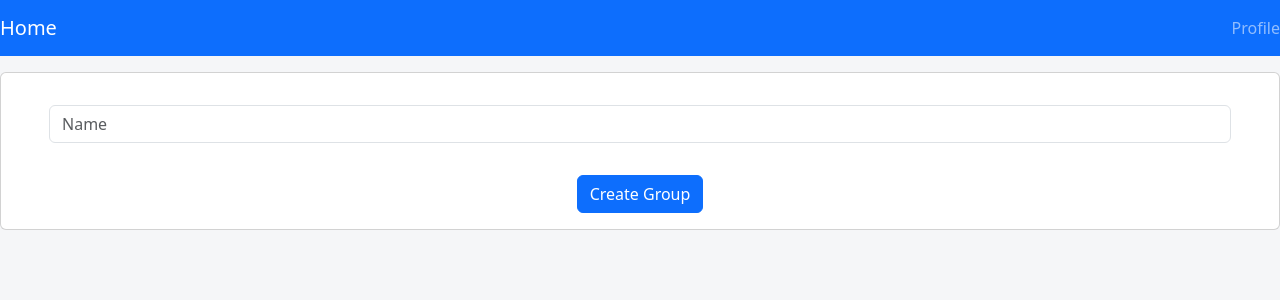
After one commit to meronogbai/group-payments, a Rails app: page /groups/new in a window 1280 px wide. The commit adds this page. Shown: the top 300 px of the page. Run offline with Rails 7, Linux system fonts and the light colour scheme; the visitor is signed in with stand-in values (Sample User, id 1); style sheets or scripts are compiled from the project's sources; some libraries are stand-ins or nearby versions.

Commit message:
Add group views

```diff
--- a/app/controllers/groups_controller.rb
+++ b/app/controllers/groups_controller.rb
@@ -2,7 +2,7 @@ class GroupsController < ApplicationController
   before_action :logged_in_or_back
 
   def index
-    @groups = Group.where('user_id=?', current_user.id)
+    @groups = Group.includes(:user).all
   end
 
   def new
--- /dev/null
+++ b/app/views/groups/index.html.erb
@@ -0,0 +1,5 @@
+<%= render 'layouts/header'%>
+<%= render @groups %>
+<div class="bg-success py-3 fixed-bottom">
+  <%= link_to 'New Group', new_group_path, type: "button", class: "btn btn-outline-light w-75 mx-auto d-block"%>
+</div>
--- /dev/null
+++ b/app/views/groups/new.html.erb
@@ -0,0 +1,11 @@
+<%= render 'layouts/header'%>
+<div class="card my-3 text-center">
+  <div class="card-body px-5">
+    <%= form_with model: @group, local: true do |f| %>
+      <div class="md-form my-3">
+        <%= f.text_field :name, class: 'form-control', placeholder: 'Name'%>
+      </div>
+      <%= f.submit 'Create Group', class: 'btn btn-primary mt-3' %>
+    <% end %>
+  </div>
+</div>
--- a/app/views/users/show.html.erb
+++ b/app/views/users/show.html.erb
@@ -3,6 +3,6 @@
   <ul class="list-group my-5">
     <li class="list-group-item bg-primary"><i class="fas mr-3 fa-globe"></i> <%= link_to "All my payments", payments_path, class: 'text-white' %></li>
     <li class="list-group-item bg-primary"><i class="fas mr-3 fa-map-marker-alt"></i> <%= link_to 'All my external payments', '#', class: 'text-white' %></li>
-    <li class="list-group-item bg-primary"><i class="fas mr-3 fa-user-friends"></i> <%= link_to 'All groups', '#', class: 'text-white' %></li>
+    <li class="list-group-item bg-primary"><i class="fas mr-3 fa-user-friends"></i> <%= link_to 'All groups', groups_path, class: 'text-white' %></li>
   </ul>
 </div>
```
Also changed, not shown: app/views/groups/_group.html.erb (added, +8 -0 lines).
